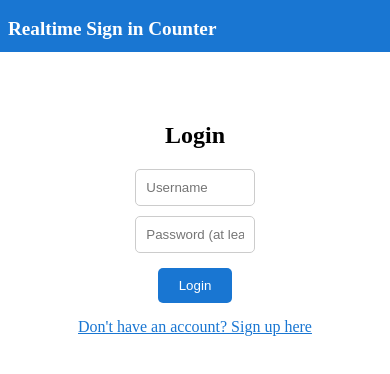
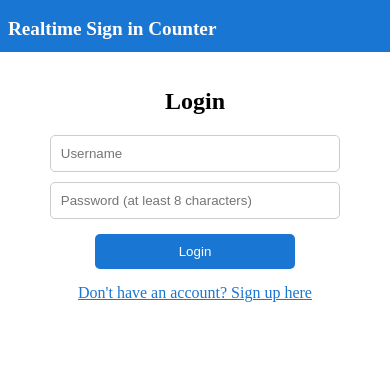
Before and after one commit to konstantine25b/realtime-auth-signin-tracker-frontend, a React (Create React App) app: page / in a window 390 px wide. Shown: the top 374 px of the page. Built offline with nearby package versions, Linux system fonts and the light colour scheme.

Commit message:
made auth form adn pages responsive

```diff
--- a/src/components/auth/login/Login.js
+++ b/src/components/auth/login/Login.js
@@ -8,15 +8,24 @@ const StyledContainer = styled.div`
   flex-direction: column;
   align-items: center;
   justify-content: center;
-  margin-top: 50px;
+  margin-top: 3rem;
+  padding: 0 1rem;
+
+  @media (max-width: 768px) {
+    margin-top: 2rem;
+  }
+
+  @media (max-width: 480px) {
+    margin-top: 1rem;
+  }
 `;
 
 const StyledInput = styled.input`
   width: 100%;
-  padding: 10px;
-  margin-bottom: 10px;
+  padding: 0.625rem;
+  margin-bottom: 0.625rem;
   border: 1px solid #ccc;
-  border-radius: 5px;
+  border-radius: 0.3125rem;
   outline: none;
   transition: border-color 0.3s;
 
@@ -30,26 +39,42 @@ const StyledForm = styled.form`
   flex-direction: column;
   align-items: center;
   width: 25%;
+
+
+  @media (max-width: 1200px) {
+    width: 30%;
+  }
+
+  @media (max-width: 768px) {
+    width: 50%;
+  }
+
+  @media (max-width: 480px) {
+    width: 75%;
+  }
+  max-width: 300px;
 `;
 
 const StyledButton = styled.button`
   width: 75%;
-  padding: 10px;
+  padding: 0.625rem;
+  max-width: 200px; /* Set a maximum width to avoid button stretching */
   background-color: #1976d2;
   color: white;
   border: none;
-  border-radius: 5px;
+  border-radius: 0.3125rem;
   cursor: pointer;
   transition: background-color 0.3s;
-  margin-bottom: 5px;
-  margin-top: 5px;
+  margin-bottom: 0.3125rem;
+  margin-top: 0.3125rem;
+
   &:hover {
     background-color: #135293;
   }
 `;
 
 const RegisterText = styled.span`
-  margin-top: 10px;
+  margin-top: 0.625rem;
   text-decoration: underline;
   color: #1976d2;
   cursor: pointer;
@@ -61,7 +86,7 @@ const RegisterText = styled.span`
 `;
 
 const ErrorMessage = styled.p`
-  margin-top: 10px;
+  margin-top: 0.625rem;
   color: #c62828;
 `;
 
--- a/src/components/auth/registration/Register.js
+++ b/src/components/auth/registration/Register.js
@@ -7,21 +7,44 @@ const StyledContainer = styled.div`
   display: flex;
   flex-direction: column;
   align-items: center;
-  margin-top: 50px;
+  margin-top: 3rem;
+  padding: 0 1rem;
+
+  @media (max-width: 768px) {
+    margin-top: 2rem;
+  }
+
+  @media (max-width: 480px) {
+    margin-top: 1rem;
+  }
 `;
+
 const StyledForm = styled.form`
   display: flex;
   flex-direction: column;
   align-items: center;
   width: 25%;
+
+  @media (max-width: 1200px) {
+    width: 30%;
+  }
+
+  @media (max-width: 768px) {
+    width: 50%;
+  }
+
+  @media (max-width: 480px) {
+    width: 75%;
+  }
+  max-width: 300px;
 `;
 
 const StyledInput = styled.input`
   width: 100%;
-  padding: 10px;
-  margin-bottom: 10px;
+  padding: 0.625rem;
+  margin-bottom: 0.625rem;
   border: 1px solid #ccc;
-  border-radius: 5px;
+  border-radius: 0.3125rem;
   outline: none;
   transition: border-color 0.3s;
 
@@ -33,16 +56,15 @@ const StyledInput = styled.input`
 const StyledButton = styled.button`
   width: 75%;
   max-width: 200px; /* Set a maximum width to avoid button stretching */
-  padding: 10px;
+  padding: 0.625rem;
   background-color: #1976d2;
   color: white;
   border: none;
-  border-radius: 5px;
-  margin-bottom: 5px;
-  margin-top: 5px;
+  border-radius: 0.3125rem;
+  margin-bottom: 0.3125rem;
+  margin-top: 0.3125rem;
   cursor: pointer;
   transition: background-color 0.3s;
-  margin-top: 10px;
 
   &:hover {
     background-color: #135293;
@@ -50,7 +72,7 @@ const StyledButton = styled.button`
 `;
 
 const RegisterText = styled.span`
-  margin-top: 10px;
+  margin-top: 0.625rem;
   text-decoration: underline;
   color: #1976d2;
   cursor: pointer;
@@ -62,7 +84,7 @@ const RegisterText = styled.span`
 `;
 
 const ErrorMessage = styled.p`
-  margin-top: 10px;
+  margin-top: 0.625rem;
   color: #c62828;
 `;
 
@@ -95,7 +117,7 @@ function Register() {
 
   return (
     <StyledContainer>
-      <h2>Register </h2>
+      <h2>Register</h2>
       <StyledForm onSubmit={handleSubmit}>
         <StyledInput
           type="text"
```
